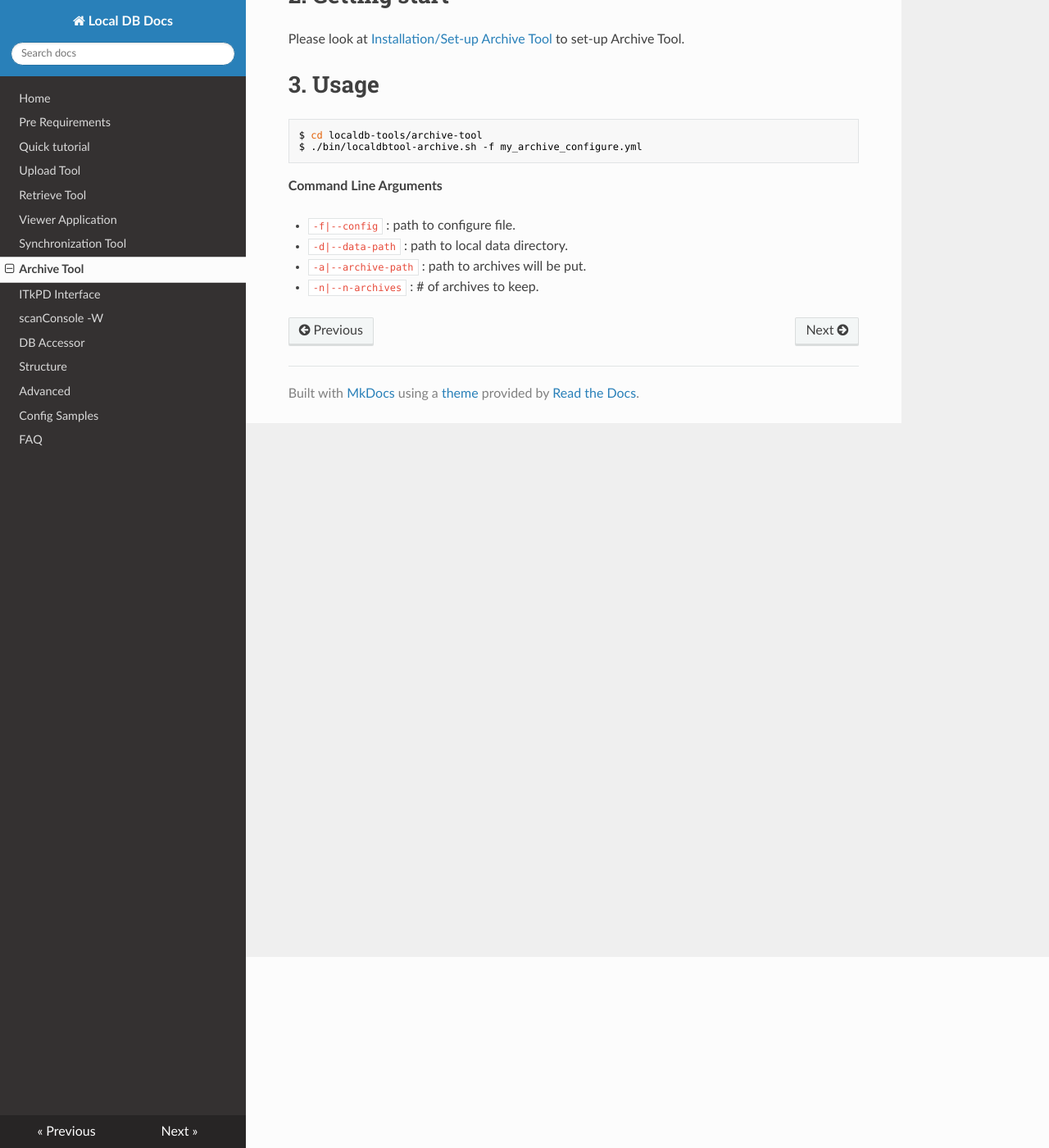
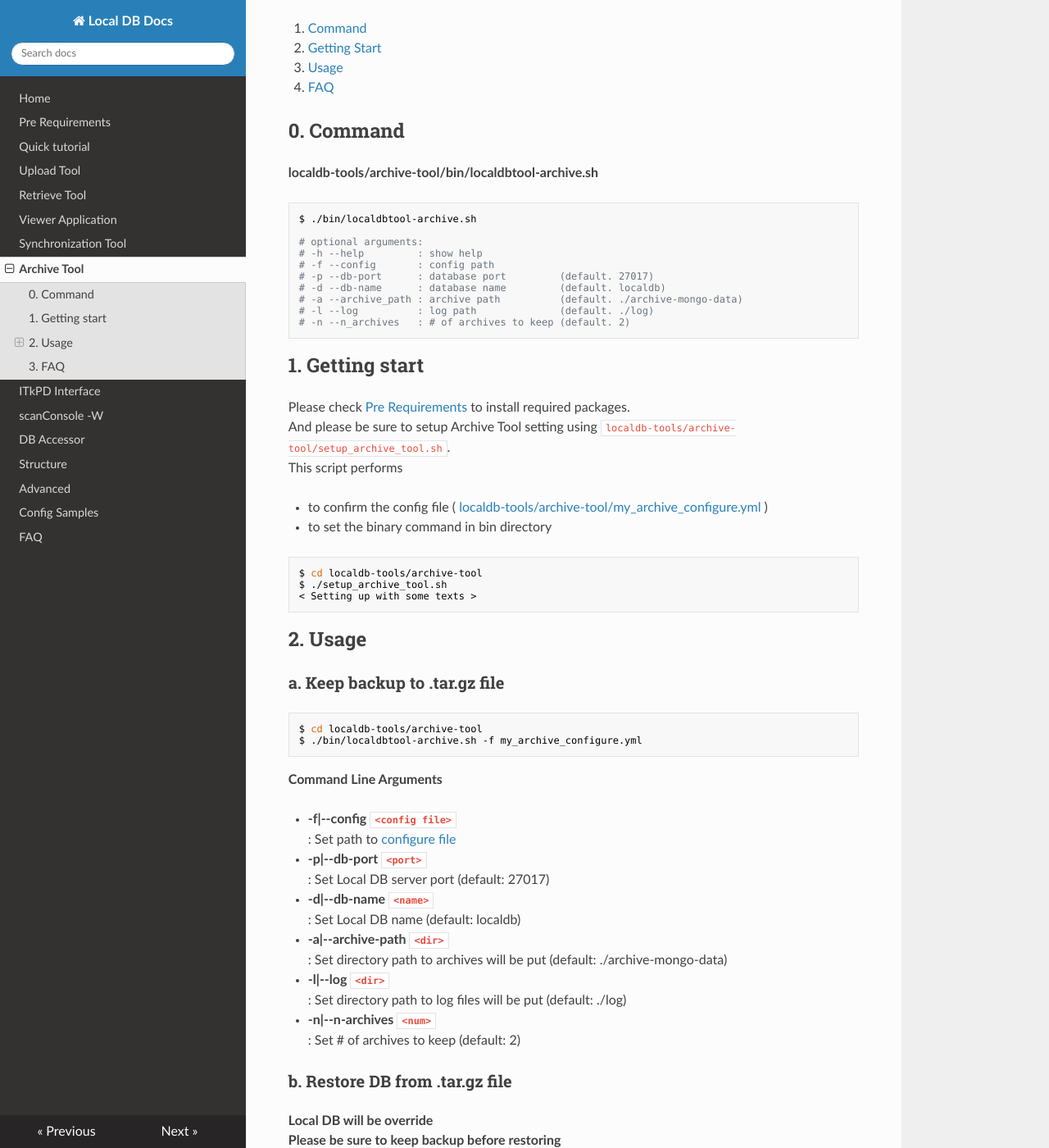
Before and after one commit to jlab-hep/localdb-docs, an MkDocs documentation site: the page built from docs/archive.md, in a window 1280 px wide and 1400 px high, scrolled down 233 px. Shown: the whole window at 82% size. Built offline with MkDocs 1.6.1, drawn with Linux system fonts in a browser that asks for light colours; nearby versions of some CDN libraries; old or Windows-style settings are respelled for this version of MkDocs; some of the changed text lies outside the part shown.

Commit message:
Modified sync.md and archive.md

````diff
--- a/docs/archive.md
+++ b/docs/archive.md
@@ -1,12 +1,49 @@
-# 1. Introduction
+# Archive Tool
 
 The **archive-tool** creates a/some archive tar.gz files to back-up Local DB.
 
-# 2. Getting start
+Contents:
 
-Please look at [Installation/Set-up Archive Tool](install.md) to set-up Archive Tool.
+0. [Command](#0-command)
+1. [Getting Start](#1-getting-start)
+2. [Usage](#2-usage)
+3. [FAQ](#3-faq)
 
-# 3. Usage
+## 0. Command
+
+**localdb-tools/archive-tool/bin/localdbtool-archive.sh**
+
+```bash
+$ ./bin/localdbtool-archive.sh
+
+# optional arguments:
+# -h --help         : show help
+# -f --config       : config path
+# -p --db-port      : database port         (default. 27017)
+# -d --db-name      : database name         (default. localdb)
+# -a --archive_path : archive path          (default. ./archive-mongo-data)
+# -l --log          : log path              (default. ./log)
+# -n --n_archives   : # of archives to keep (default. 2)
+```
+
+## 1. Getting start
+
+Please check [Pre Requirements](requirements.md) to install required packages.<br>
+And please be sure to setup Archive Tool setting using `localdb-tools/archive-tool/setup_archive_tool.sh`. <br>
+This script performs
+
+- to confirm the config file ( [localdb-tools/archive-tool/my_archive_configure.yml](config.md) )
+- to set the binary command in bin directory
+
+```bash
+$ cd localdb-tools/archive-tool
+$ ./setup_archive_tool.sh
+< Setting up with some texts >
+```
+
+## 2. Usage
+
+### a. Keep backup to .tar.gz file
 
 ```bash
 $ cd localdb-tools/archive-tool
@@ -15,7 +52,26 @@ $ ./bin/localdbtool-archive.sh -f my_archive_configure.yml
 
 **Command Line Arguments**
 
-* `-f|--config` : path to configure file.
-* `-d|--data-path` : path to local data directory.
-* `-a|--archive-path` : path to archives will be put.
-* `-n|--n-archives` : # of archives to keep.
+* **-f|--config ``<config file>``**<br> : Set path to [configure file](config.md)
+- **-p|--db-port ``<port>``**<br> : Set Local DB server port (default: 27017)
+- **-d|--db-name ``<name>``**<br> : Set Local DB name (default: localdb)
+* **-a|--archive-path ``<dir>``**<br> : Set directory path to archives will be put (default: ./archive-mongo-data)
+* **-l|--log ``<dir>``**<br> : Set directory path to log files will be put (default: ./log)
+* **-n|--n-archives ``<num>``**<br> : Set # of archives to keep (default: 2)
+
+### b. Restore DB from .tar.gz file
+
+**Local DB will be override**<br>
+**Please be sure to keep backup before restoring**
+
+```bash
+$ cd localdb-tools/archive-tool
+$ tar -zxvf archive-mongo-data/dump_191128_143352.tar.gz
+$ mongorestore --db localdb dump_191128_143352/localdb
+$ mongorestore --db localdbtools dump_191128_143352/localdbtools
+$ rm -rf dump_191128_143352
+```
+
+## 3. FAQ
+
+in edit.
````
Also changed, not shown: docs/sync.md (+42 -5 lines).
